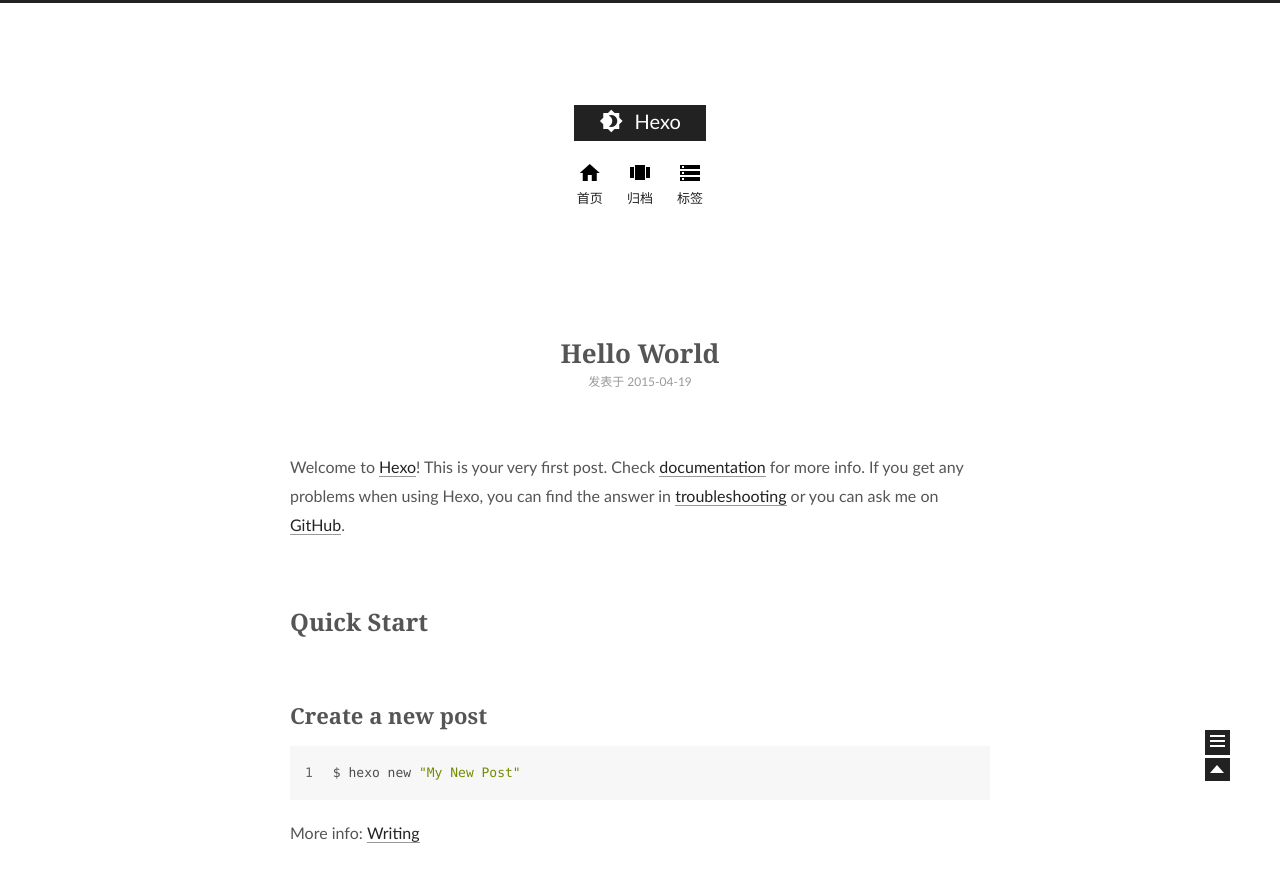
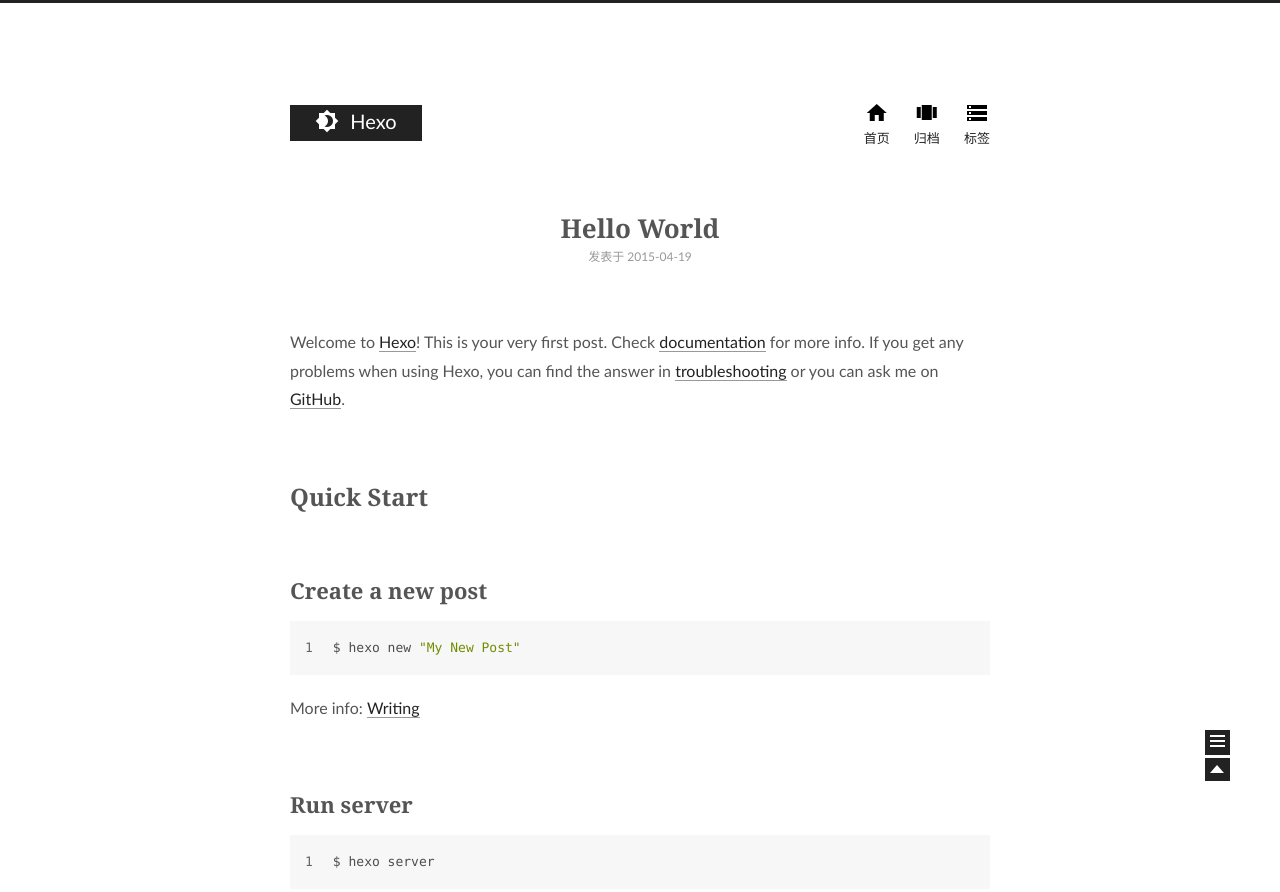
Before and after one commit to nuclearhacking/nuclearhacking.github.com, a plain HTML site: page index.html in a window 1280 px wide. Shown: the top 892 px of the page. Drawn offline with Linux system fonts and the light colour scheme.

Commit message:
Site updated: 2015-04-19 11:38:31

```diff
--- a/css/main.css
+++ b/css/main.css
@@ -915,6 +915,7 @@
 }
 .site-meta {
   text-align: center;
+  float: left;
 }
 @media (max-width: 767px) {
   .site-meta {
@@ -953,7 +954,8 @@
   top: -10px;
 }
 .menu {
-  margin-top: 20px;
+  margin-top: -2px;
+  float: right;
   padding-left: 0;
   text-align: center;
 }
@@ -1149,7 +1151,7 @@
   width: 4px;
   height: 4px;
   border-radius: 50%;
-  background: #160eff;
+  background: #ff6714;
 }
 .sidebar-nav {
   margin: 0;
```
